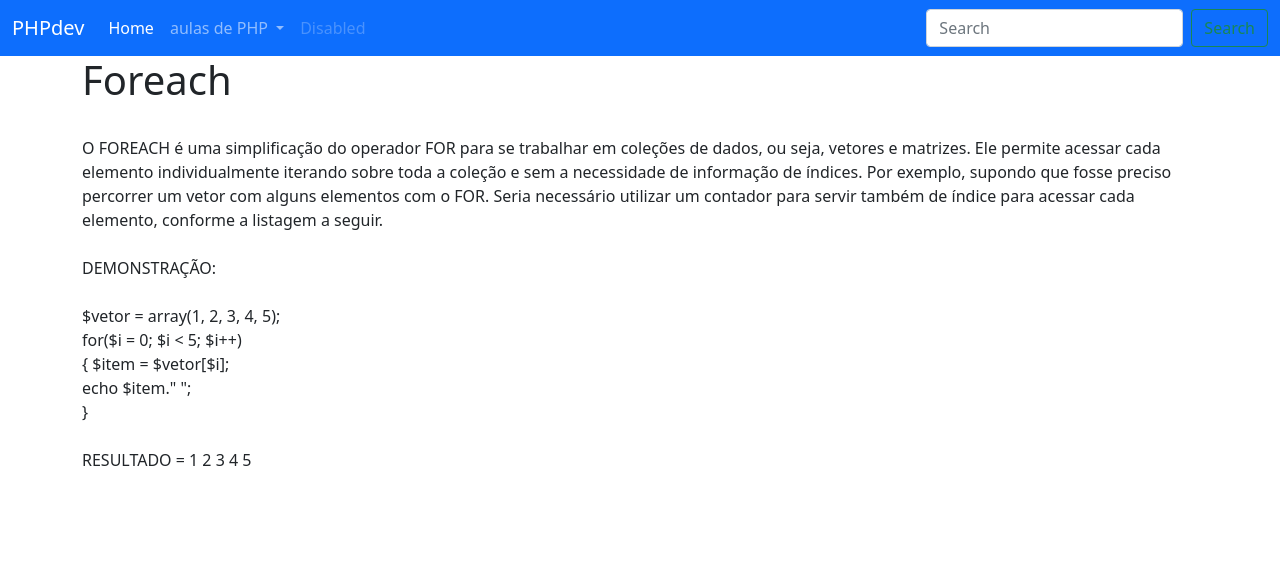
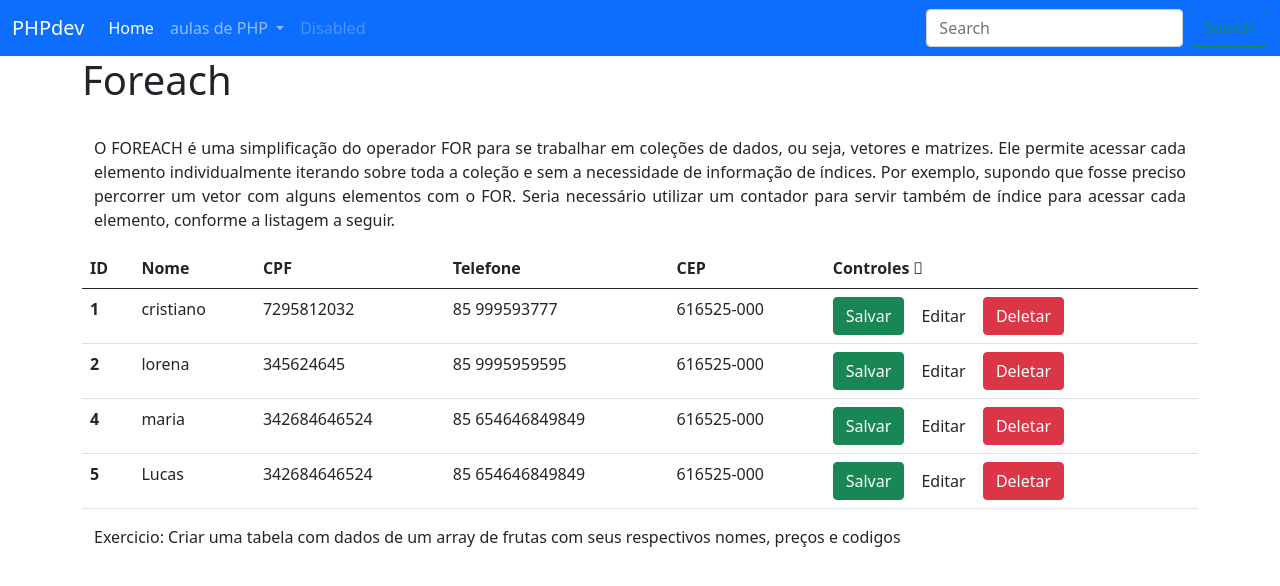
Before and after one commit to chags/aula, a PHP site: page /foreach.php in a window 1280 px wide. Shown: the top 586 px of the page. Run offline with PHP 8.4, Linux system fonts and the light colour scheme.

Commit message:
aula de foreach
aula com foreach e tabela com bootsrap

```diff
--- a/componentes/footer.php
+++ b/componentes/footer.php
@@ -1,7 +1,7 @@
 
 </div>
 <script src="https://cdn.jsdelivr.net/npm/bootstrap@5.0.2/dist/js/bootstrap.bundle.min.js" integrity="sha384-MrcW6ZMFYlzcLA8Nl+NtUVF0sA7MsXsP1UyJoMp4YLEuNSfAP+JcXn/tWtIaxVXM" crossorigin="anonymous"></script>
-
+<script src="https://cdnjs.cloudflare.com/ajax/libs/font-awesome/5.15.4/js/fontawesome.min.js" integrity="sha512-ywaT8M9b+VnJ+jNG14UgRaKg+gf8yVBisU2ce+YJrlWwZa9BaZAE5GK5Yd7CBcP6UXoAnziRQl40/u/qwVZi4Q==" crossorigin="anonymous" referrerpolicy="no-referrer"></script>
 
   </body>
 </html>
--- a/componentes/head.php
+++ b/componentes/head.php
@@ -7,7 +7,7 @@
 
     <!-- Bootstrap CSS -->
     <link href="https://cdn.jsdelivr.net/npm/bootstrap@5.0.2/dist/css/bootstrap.min.css" rel="stylesheet" integrity="sha384-EVSTQN3/azprG1Anm3QDgpJLIm9Nao0Yz1ztcQTwFspd3yD65VohhpuuCOmLASjC" crossorigin="anonymous">
-
+    <link rel="stylesheet" href="https://cdnjs.cloudflare.com/ajax/libs/font-awesome/5.15.4/css/fontawesome.min.css" integrity="sha512-P9vJUXK+LyvAzj8otTOKzdfF1F3UYVl13+F8Fof8/2QNb8Twd6Vb+VD52I7+87tex9UXxnzPgWA3rH96RExA7A==" crossorigin="anonymous" referrerpolicy="no-referrer" />
     <title>Hello, world!</title>
   </head>
   <body>
--- a/foreach.php
+++ b/foreach.php
@@ -5,31 +5,90 @@ include_once ("./componentes/navbar.php");
 $title = "<h1>Foreach</h1><br>";
 echo $title;
 
-$nome = 'O FOREACH é uma simplificação do operador FOR para se trabalhar em coleções de dados,
+$lista = array(
+        0 =>array (1,'cristiano','7295812032', '85 999593777','616525-000', false),
+        1 =>array (2 , 'lorena', '345624645' ,'85 9995959595','616525-000', false),
+        2 =>array (3, 'junior' , '63426462464', '85 26161681681','616525-000', true),
+        3 =>array (4, 'maria ', '342684646524', '85 654646849849','616525-000',false),
+        4 =>array (5, 'Lucas ', '342684646524', '85 654646849849','616525-000',false)
+      );
+#criação do aray de frutas
+$frutas = array();
+
+?>
+<div class="container-fluid">
+  <div class="row">
+    <div class="col-md-12"  style="text-align:justify" >
+        <p>O FOREACH é uma simplificação do operador FOR para se trabalhar em coleções de dados,
 ou seja, vetores e matrizes. Ele permite acessar cada elemento individualmente iterando sobre
 toda a coleção e sem a necessidade de informação de índices.
 Por exemplo, supondo que fosse preciso percorrer um vetor com alguns elementos com o FOR.
 Seria necessário utilizar um contador para servir também de índice para acessar cada elemento,
-conforme a listagem a seguir. <br><br>
+conforme a listagem a seguir.</p>
+    </div>
+  </div>
 
-DEMONSTRAÇÃO: <br><br>
+  <div class="row">
+    <table class="table table-hover">
+    <thead>
+      <tr>
+        <th scope="col">ID</th>
+        <th scope="col">Nome</th>
+        <th scope="col">CPF</th>
+        <th scope="col">Telefone</th>
+        <th scope="col">CEP</th>
+        <th scope="col">Controles  <i class="fas fa-gamepad"></i></th>
+      </tr>
+    </thead>
+    <tbody>
 
-$vetor = array(1, 2, 3, 4, 5);<br>
-for($i = 0; $i < 5; $i++)<br>
-{
-  $item = $vetor[$i];<br>
-echo $item." "; <br>
-}';
+    <?php  foreach ($lista as $campo): ?>
+      <?php if($campo[5] == true): ?>
 
-echo $nome. "<br><br>". "RESULTADO = ";
+      <?php else: ?>
+      <tr>
+        <th scope="row"><?=$campo[0]; ?></th>
+        <td><?php echo $campo[1]; ?></td>
+        <td><?=$campo[2]; ?></td>
+        <td><?=$campo[3]; ?></td>
+        <td><?=$campo[4]; ?></td>
+        <td>
+          <a class="btn btn-success" href="http://">Salvar</a>
+          <a class="btn btn-default" href="http://">Editar</a>
+          <a class="btn btn-danger" href="http://">Deletar</a>
+      </td>
+      </tr>
 
-$vetor = array(1, 2, 3, 4, 5);
-for($i = 0; $i < 5; $i++)
-{
-  $item = $vetor[$i];
-echo $item." ";
-}
+      <?php endif; ?>
+    <?php endforeach; ?>
 
 
+    </tbody>
+  </table>
+  </div>
+
+    <div class="row">
+      <div class="col=12">
+          <p>Exercicio: Criar uma tabela com dados de um array de frutas com seus respectivos nomes,  preços e codigos</p>
+      </div>
+      <!-- escrever a tabela apartir daqui -->
+
+
+
+
+      <!-- tabela final -->
+
+    </div>
+
+
+
+</div>
+
+
+
+
+
+
+<?php
 include_once "./componentes/footer.php";
 ?>
```
